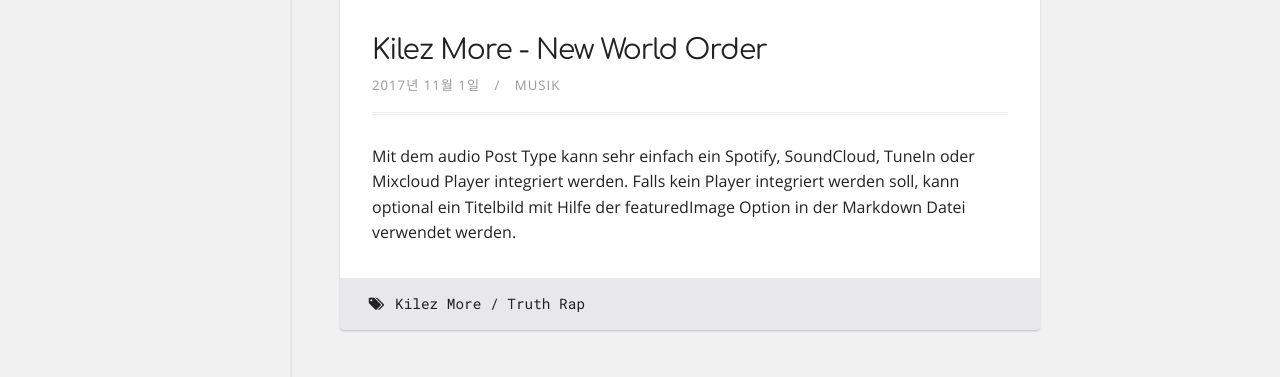
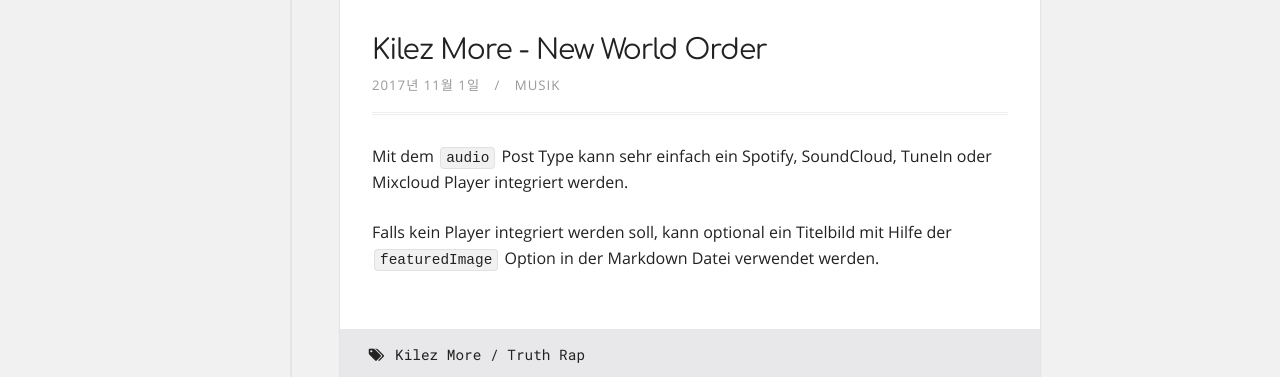
Before and after one commit to bettersooner/bettersooner.github.io, a plain HTML site: page audio/index.html in a window 1280 px wide. Shown: the part 338-715 px from the top of the page. Drawn offline with Linux system fonts and the light colour scheme; grey boxes are pictures that could not be loaded; files whose address does not match are found by name.

Commit message:
'inittt'

```diff
--- a/audio/index.html
+++ b/audio/index.html
@@ -146,9 +146,9 @@
     </div>
 
 
-        Mit dem audio Post Type kann sehr einfach ein Spotify, SoundCloud, TuneIn oder Mixcloud Player integriert werden.
-Falls kein Player integriert werden soll, kann optional ein Titelbild mit Hilfe der featuredImage Option in der Markdown Datei verwendet werden.
+        <p>Mit dem <code>audio</code> Post Type kann sehr einfach ein Spotify, SoundCloud, TuneIn oder Mixcloud Player integriert werden.</p>
 
+<p>Falls kein Player integriert werden soll, kann optional ein Titelbild mit Hilfe der <code>featuredImage</code> Option in der Markdown Datei verwendet werden.</p>
 
 
 </div>
```
